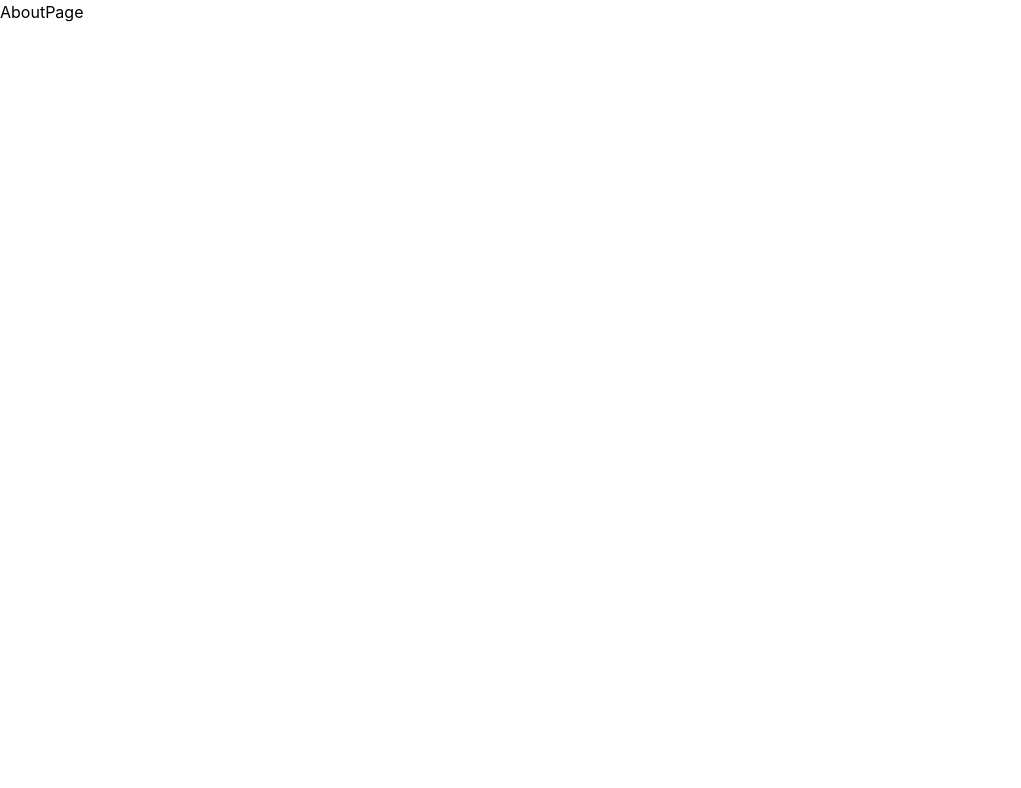
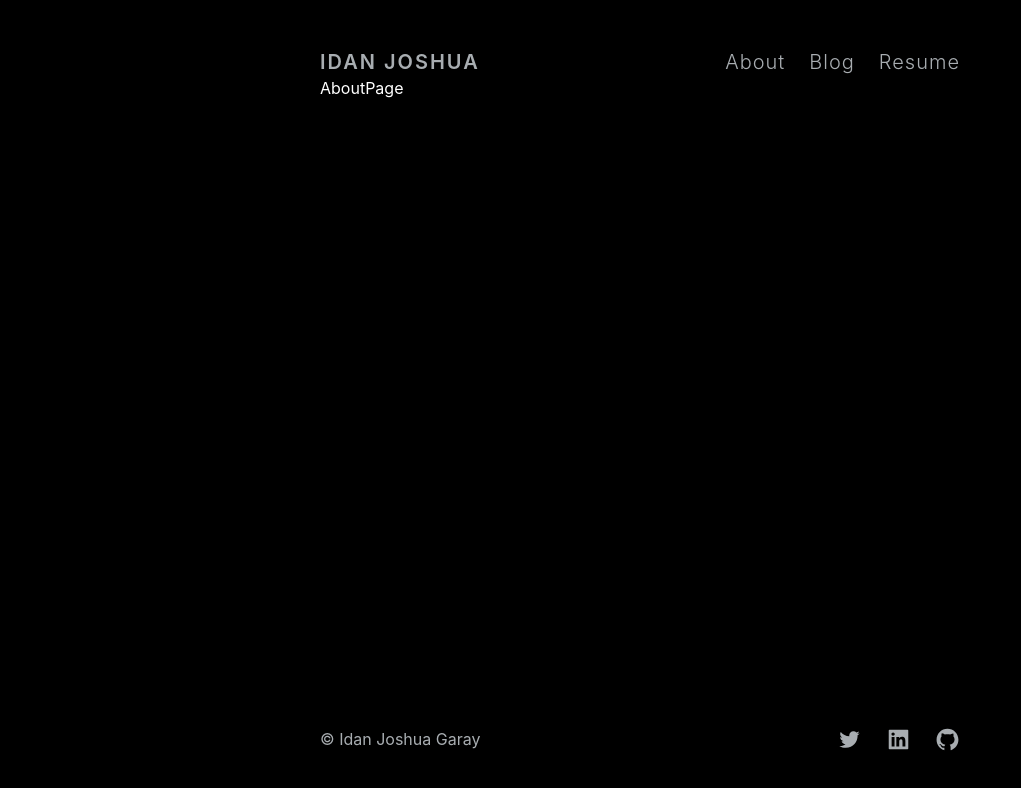
Before and after one commit to Idan-Garay/portfolio, a Next.js app: page /about in a window 1280 px wide. Shown: the top 788 px of the page, without its empty margins (0-1021 px from the left). Built offline with nearby package versions, Linux system fonts and the light colour scheme.

Commit message:
feat: add layout

```diff
--- /dev/null
+++ b/components/layout.tsx
@@ -0,0 +1,66 @@
+
+
+import { NextPage } from 'next';
+import { AppProps } from 'next/app';
+import Link from 'next/link'
+import React, { ReactElement, ReactNode, useState } from 'react'
+import { AiOutlineTwitter, AiFillLinkedin, AiFillGithub } from "react-icons/ai"
+
+type LayoutProps = {
+    children: ReactNode;
+};
+
+
+const Layout: React.FC<LayoutProps> = ({children}) => {
+    const [open, setOpen] = useState(false)
+
+    return (
+        <div id="outer-container">
+            <aside className={"sm:hidden sm:w-0 absolute z-50 w-full h-full bg-black  text-white text-opacity-80 " + `${open ? "block" : "hidden"}`}>
+                <ul className='flex relative top-24 px-[5%] flex-col gap-y-6 tracking-wider text-3xl font-semibold '>
+                    <Link href="/about" className='hover:text-blue-500'>About</Link>
+                    <Link href="/blog" className='hover:text-blue-500'>Blog</Link>
+                    <Link href="/resume" className='hover:text-blue-500'>Resume</Link>
+                </ul>
+
+                <div className="cursor-pointer flex sm:hidden absolute right-[10%] top-12 h-[20px] w-[30px] " onClick={() => { setOpen(open => !open) }}>
+                    <span className={"absolute block h-[12%] rounded-sm w-full left-0 right-0 top-[40%] bg-[#A8ADB1] rotate-45"}></span>
+                    <span className={"absolute block h-[12%] rounded-sm w-full left-0 right-0 bg-[#A8ADB1] top-[40%] -rotate-45"} ></span>
+                </div>
+            </aside>
+
+            <main id="page-wrap" className="min-h-screen bg-black px-[10%] md:px-[25%] text-white flex flex-col" >
+                <nav className="pt-12 flex justify-between items-center text-[#A8ADB1]">
+                    <h1 className="text-xl font-semibold spacing tracking-widest uppercase hover:text-blue-500">
+                        <Link href="/">Idan Joshua</Link>
+                    </h1>
+                    <ul className=' gap-x-6 text-xl font-light tracking-wider hidden sm:flex'>
+                        <Link href="/about" className='hover:text-blue-500'>About</Link>
+                        <Link href="/blog" className='hover:text-blue-500'>Blog</Link>
+                        <Link href="/resume" className='hover:text-blue-500'>Resume</Link>
+                    </ul>
+
+                    <div className="cursor-pointer flex sm:hidden relative h-[20px] w-[30px]" onClick={() => { setOpen(open => !open) }}>
+                        <span className={"absolute block h-[10%] rounded-sm w-full left-0 right-0 top-[0%] bg-[#A8ADB1] "}></span>
+                        <span className={"absolute block h-[10%] rounded-sm w-full left-0 right-0 top-[40%] bg-[#A8ADB1] transition-all "}></span>
+                        <span className={"absolute block h-[10%] rounded-sm w-full left-0 right-0 bg-[#A8ADB1] top-[80%]"} ></span>
+                    </div>
+
+                </nav>
+
+                {children}
+
+                <footer className="flex justify-between text-[#A8ADB1] mt-auto py-12">
+                    <p>© Idan Joshua Garay</p>
+                    <div className="platforms flex gap-6">
+                        <Link href="https://twitter.com/GarayIdan" target="_blank" className="flex gap-1 items-center cursor-pointer text-[#A8ADB1] hover:text-[#86BFF7]"><AiOutlineTwitter size={25} /> </Link>
+                        <Link href="https://www.linkedin.com/in/idan-joshua-garay-1a4657176/" target="_blank" className="flex gap-1 items-center cursor-pointer text-[#A8ADB1] hover:text-[#2967BC]"><AiFillLinkedin size={25} /> </Link>
+                        <Link href="https://github.com/Idan-Garay" target="_blank" className="flex gap-1 items-center cursor-pointer text-[#A8ADB1] hover:text-white"><AiFillGithub size={25} /> </Link>
+                    </div>
+                </footer>
+            </main>
+        </div>
+    )
+}
+
+export default Layout
--- a/pages/_app.tsx
+++ b/pages/_app.tsx
@@ -1,9 +1,23 @@
 import '../styles/globals.css'
-import type { AppProps } from 'next/app'
 import { ThemeProvider } from 'next-themes'
+import Layout from '../components/Layout'
+import type { ReactElement, ReactNode } from 'react';
+import type { NextPage } from 'next';
+import type { AppProps } from 'next/app';
 
-export default function App({ Component, pageProps }: AppProps) {
-  return <ThemeProvider attribute='class'>
-    <Component {...pageProps} />
-  </ThemeProvider>
+export type NextPageWithLayout<P = {}, IP = P> = NextPage<P, IP> & {
+  getLayout?: (page: ReactElement) => ReactNode;
+};
+
+type AppPropsWithLayout = AppProps & {
+  Component: NextPageWithLayout;
+};
+
+export default function MyApp({ Component, pageProps }: AppPropsWithLayout) {
+  // Use the layout defined at the page level, if available
+  const getLayout = Component.getLayout ?? ((page) => page);
+
+  return <Layout>
+    {getLayout(<Component {...pageProps} />)}
+  </Layout>;
 }
--- a/pages/index.tsx
+++ b/pages/index.tsx
@@ -51,38 +51,6 @@ export default function Home() {
         <link rel="icon" href="/logo.png" />
       </Head>
 
-      <div id="outer-container">
-        <aside className={"sm:hidden sm:w-0 absolute z-50 w-full h-full bg-black  text-white text-opacity-80 " + `${open ? "block" : "hidden"}`}>
-          <ul className='flex relative top-24 px-[5%] flex-col gap-y-6 tracking-wider text-3xl font-semibold '>
-            <Link href="/about" className='hover:text-blue-500'>About</Link>
-            <Link href="/blog" className='hover:text-blue-500'>Blog</Link>
-            <Link href="/resume" className='hover:text-blue-500'>Resume</Link>
-          </ul>
-
-          <div className="cursor-pointer flex sm:hidden absolute right-[10%] top-12 h-[20px] w-[30px] " onClick={() => { setOpen(open => !open) }}>
-            <span className={"absolute block h-[12%] rounded-sm w-full left-0 right-0 top-[40%] bg-[#A8ADB1] rotate-45"}></span>
-            <span className={"absolute block h-[12%] rounded-sm w-full left-0 right-0 bg-[#A8ADB1] top-[40%] -rotate-45"} ></span>
-          </div>
-        </aside>
-
-        <main id="page-wrap" className="min-h-screen bg-black px-[10%] md:px-[25%] text-white flex flex-col" >
-          <nav className="pt-12 flex justify-between items-center text-[#A8ADB1]">
-            <h1 className="text-xl font-semibold spacing tracking-widest uppercase hover:text-blue-500">
-              <Link href="/">Idan Joshua</Link>
-              </h1>
-            <ul className=' gap-x-6 text-xl font-light tracking-wider hidden sm:flex'>
-              <Link href="/about" className='hover:text-blue-500'>About</Link>
-              <Link href="/blog" className='hover:text-blue-500'>Blog</Link>
-              <Link href="/resume" className='hover:text-blue-500'>Resume</Link>
-            </ul>
-
-            <div className="cursor-pointer flex sm:hidden relative h-[20px] w-[30px]" onClick={() => { setOpen(open => !open) }}>
-              <span className={"absolute block h-[10%] rounded-sm w-full left-0 right-0 top-[0%] bg-[#A8ADB1] "}></span>
-              <span className={"absolute block h-[10%] rounded-sm w-full left-0 right-0 top-[40%] bg-[#A8ADB1] transition-all "}></span>
-              <span className={"absolute block h-[10%] rounded-sm w-full left-0 right-0 bg-[#A8ADB1] top-[80%]"} ></span>
-            </div>
-
-          </nav>
 
       <section className="introduction flex flex-col sm:flex-row gap-9 items-center mt-14 sm:mt-28">
         <Image src="/large_logo.png" alt="logo" width={150} height={150} />
@@ -111,16 +79,6 @@ export default function Home() {
         </div>
       </section>
 
-          <footer className="flex justify-between text-[#A8ADB1] mt-auto py-12">
-            <p>© Idan Joshua Garay</p>
-            <div className="platforms flex gap-6">
-              <Link href="https://twitter.com/GarayIdan" target="_blank" className="flex gap-1 items-center cursor-pointer text-[#A8ADB1] hover:text-[#86BFF7]"><AiOutlineTwitter size={25} /> </Link>
-              <Link href="https://www.linkedin.com/in/idan-joshua-garay-1a4657176/" target="_blank" className="flex gap-1 items-center cursor-pointer text-[#A8ADB1] hover:text-[#2967BC]"><AiFillLinkedin size={25} /> </Link>
-              <Link href="https://github.com/Idan-Garay" target="_blank" className="flex gap-1 items-center cursor-pointer text-[#A8ADB1] hover:text-white"><AiFillGithub size={25} /> </Link>
-            </div>
-          </footer>
-        </main>
-      </div>
-    </div>
+    </div >
   )
 }
```
Lines whose indentation alone changed are shown as unchanged.
